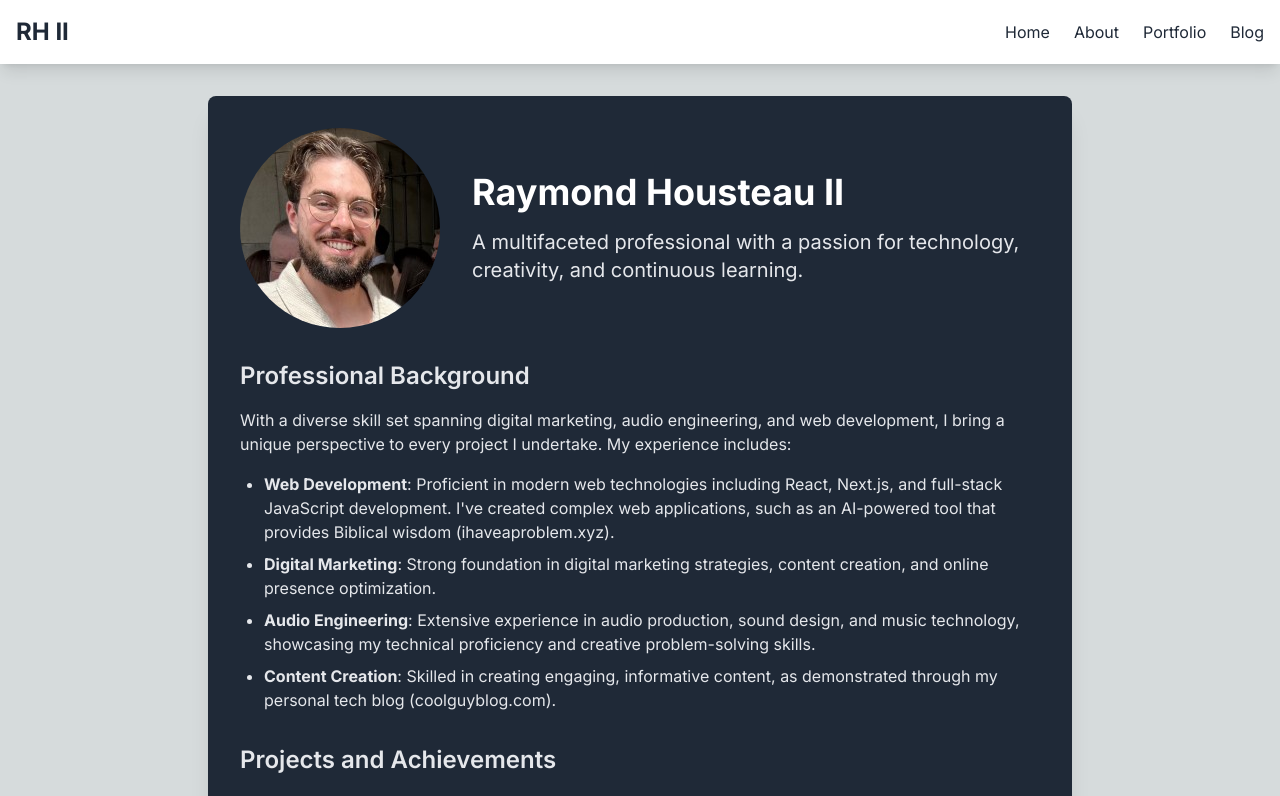
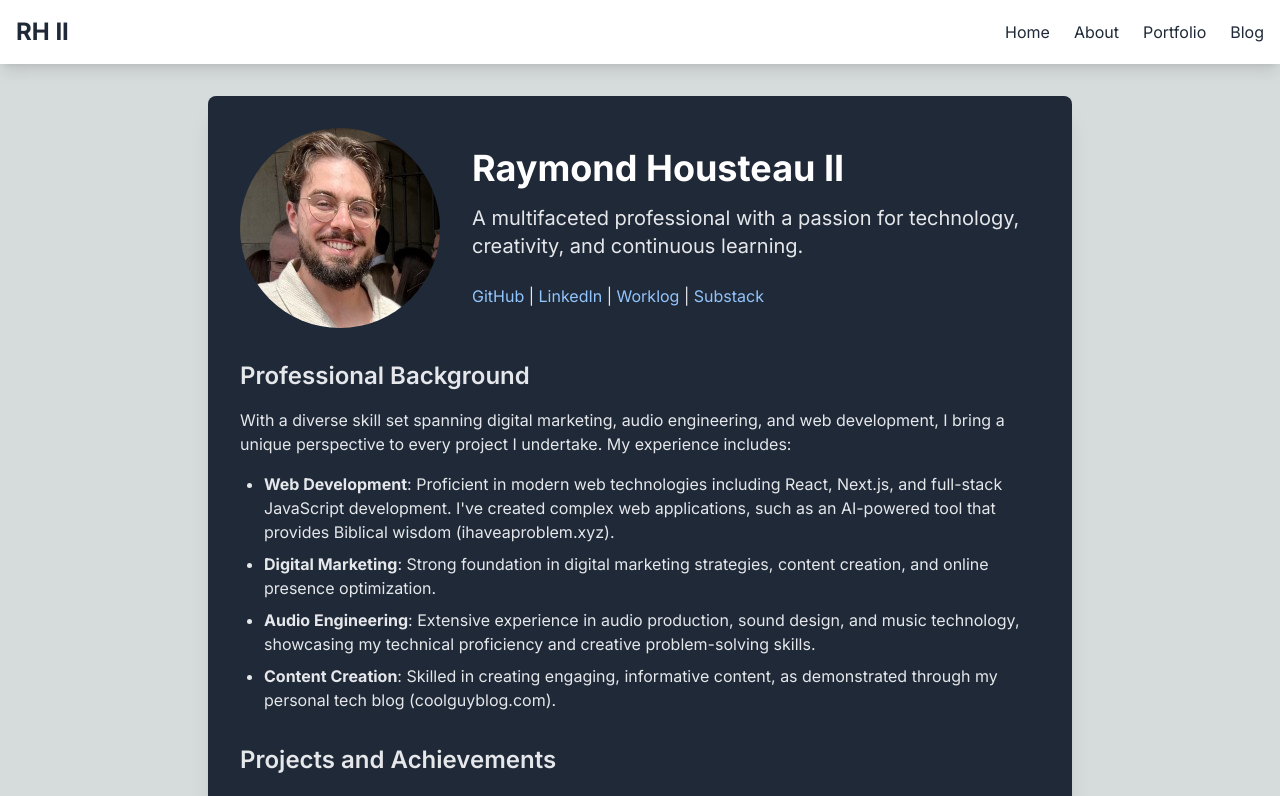
Before and after one commit to RaymondFH/Portfolio-Site, a Next.js app: page /about in a window 1280 px wide. Shown: the top 796 px of the page. Built offline with nearby package versions, Linux system fonts and the light colour scheme.

Commit message:
info updates

```diff
--- a/src/app/about/page.tsx
+++ b/src/app/about/page.tsx
@@ -16,6 +16,13 @@ const AboutPage = () => {
           <h1 className="text-4xl font-bold mb-4 text-white">Raymond Housteau II</h1>
           <p className="text-xl">
             A multifaceted professional with a passion for technology, creativity, and continuous learning.
+          </p>
+          <br />
+          <p>
+            <a href='https://github.com/RaymondFH' className="text-blue-300 hover:text-blue-800 hover:underline">GitHub</a> |
+            <a href='https://www.linkedin.com/in/rhousteauii/' className="text-blue-300 hover:text-blue-800 hover:underline"> LinkedIn</a> |
+            <a href='https://coolguyblog.com' className="text-blue-300 hover:text-blue-800 hover:underline"> Worklog</a> |
+            <a href='https://substack.com/@coolguyblog' className="text-blue-300 hover:text-blue-800 hover:underline"> Substack</a>
           </p>
         </div>
       </div>
--- a/src/app/portfolio/page.tsx
+++ b/src/app/portfolio/page.tsx
@@ -20,14 +20,14 @@ const projects = [
     title: "Personal Blog",
     description: "A casual blog and worklog where I share insights on philosophy, my work, and technology.",
     image: "/images/tech-blog.jpg",
-    tags: ["Next.js", "Content Creation", "Writing"],
+    tags: ["JavaScript", "Content Creation", "Writing"],
     link: "https://coolguyblog.com"
   },
   {
     title: "Music Production Portfolio",
     description: "A collection of some music I've written, produced, and/or engineered.",
     image: "/images/music-portfolio.jpg",
-    tags: ["Audio Engineering", "Music Production", "Mixing"],
+    tags: ["Audio Engineering", "Music Production", "Project Management"],
     link: "https://open.spotify.com/playlist/1vjNIw6GNF9LeBJYLvOiCE"
   },
   // Add more projects as needed
```
